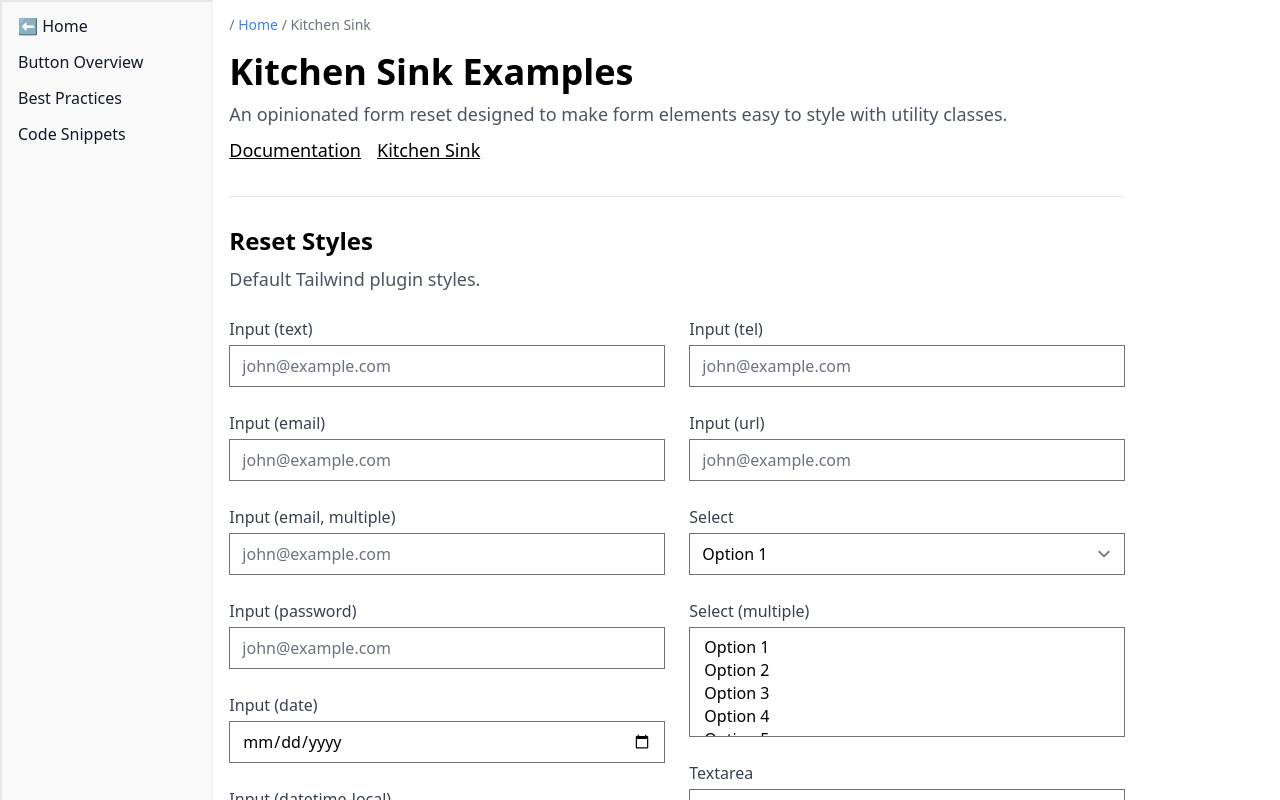
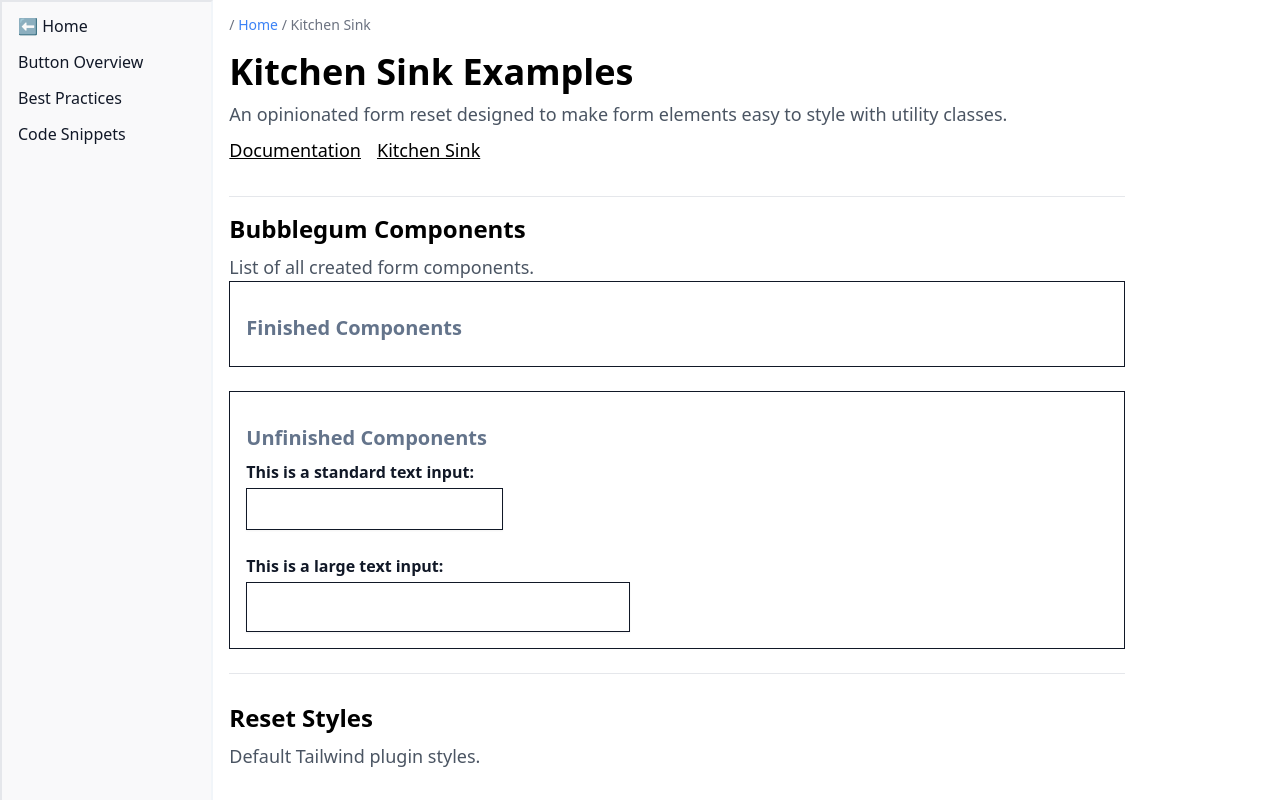
Before and after one commit to tayv/Project-Bubblegum, a Next.js app: page /forms/kitchen-sink in a window 1280 px wide. Shown: the top 800 px of the page. Built offline with nearby package versions, Linux system fonts and the light colour scheme.

Commit message:
Updated Kitchen Sink

```diff
--- a/pages/forms/kitchen-sink.tsx
+++ b/pages/forms/kitchen-sink.tsx
@@ -3,6 +3,7 @@ import Heading from '@components/layout/Heading'
 import LayoutContainerSide from '@components/layout/LayoutContainerSide'
 import Paragraph from '@components/layout/Paragraph'
 import Link from 'next/link'
+import { Input } from '@components/atoms/input'
 
 export default function KitchenSink() {
   // data for Breadcrumbs
@@ -35,6 +36,21 @@ export default function KitchenSink() {
 
       <hr />
 
+      <Heading text="Bubblegum Components" size="h2" type="primary" />
+      <Paragraph text="List of all created form components." size="standard" type="primary" />
+
+      <div className="border border-gray-900 py-4 px-4 mb-6">
+        <Heading text="Finished Components" size="h3" type="secondary" />
+      </div>
+
+      <div className="border border-gray-900 py-4 px-4 mb-6">
+        <Heading text="Unfinished Components" size="h3" type="secondary" />
+        <Input name="uncontrolledInput" label="This is a standard text input:" />
+        <br />
+        <Input name="uncontrolledInput" label="This is a large text input:" size="large" />
+      </div>
+
+      <hr />
       <div className="max-w-xl mx-auto py-3 md:max-w-4xl">
         <Heading text="Reset Styles" size="h2" type="primary" />
         <Paragraph text="Default Tailwind plugin styles." size="standard" type="primary" />
```
